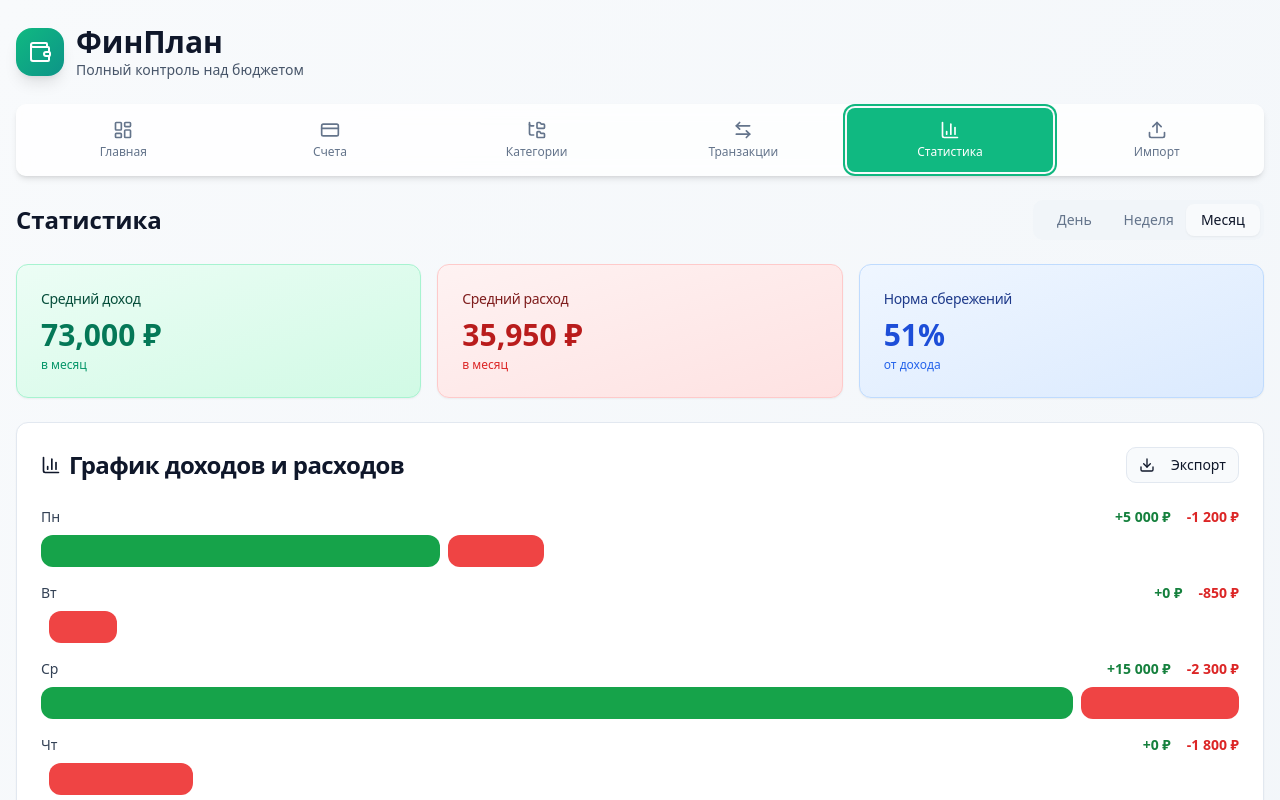
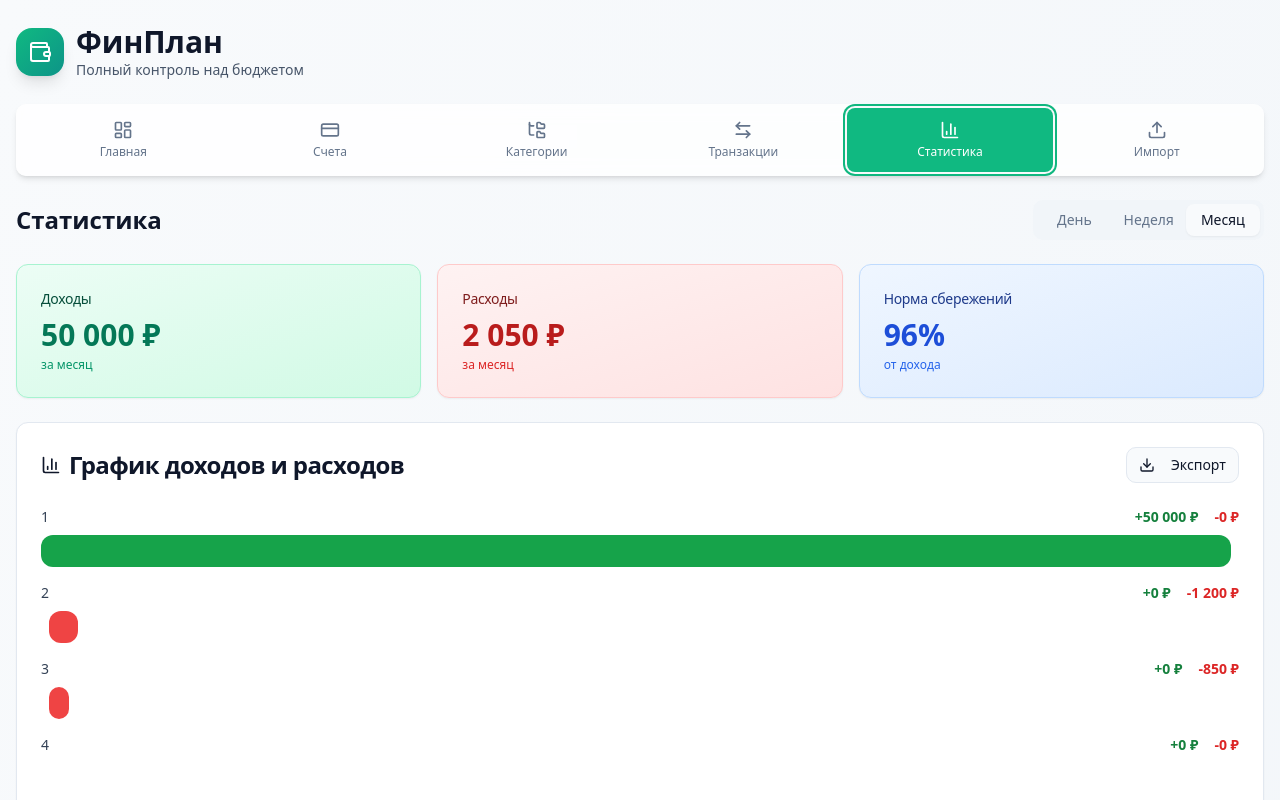
Before and after one commit to pr-poehali-dev/budget-tracking-app, a React (Vite) app: page / in a window 1280 px wide. Both pictures are taken after a click on the tab "Статистика". Shown: the top 800 px of the page. Built offline with nearby package versions, Linux system fonts and the light colour scheme.

Commit message:
fix: исправить ошибку анализа статистики

```diff
--- a/src/pages/StatisticsView.tsx
+++ b/src/pages/StatisticsView.tsx
@@ -1,33 +1,122 @@
-import { useState } from 'react';
+import { useState, useEffect, useMemo } from 'react';
 import { Card, CardContent, CardHeader, CardTitle } from '@/components/ui/card';
 import { Button } from '@/components/ui/button';
 import Icon from '@/components/ui/icon';
 import { Tabs, TabsContent, TabsList, TabsTrigger } from '@/components/ui/tabs';
 import { Dialog, DialogContent, DialogHeader, DialogTitle, DialogTrigger } from '@/components/ui/dialog';
 
+interface Transaction {
+  id: string;
+  type: 'income' | 'expense';
+  amount: number;
+  category: string;
+  account: string;
+  date: string;
+  description: string;
+}
+
 const StatisticsView = () => {
   const [period, setPeriod] = useState<'day' | 'week' | 'month'>('month');
   const [chartType, setChartType] = useState<'pie' | 'bar'>('pie');
+  const [transactions, setTransactions] = useState<Transaction[]>([]);
 
-  const categoryData = [
-    { name: 'Продукты', amount: 12500, percent: 35, color: 'bg-orange-500' },
-    { name: 'Транспорт', amount: 8500, percent: 24, color: 'bg-red-500' },
-    { name: 'Развлечения', amount: 6000, percent: 17, color: 'bg-pink-500' },
-    { name: 'Здоровье', amount: 5000, percent: 14, color: 'bg-rose-500' },
-    { name: 'Образование', amount: 3500, percent: 10, color: 'bg-indigo-500' },
-  ];
+  useEffect(() => {
+    const saved = localStorage.getItem('finplan_transactions');
+    if (saved) {
+      setTransactions(JSON.parse(saved));
+    }
+  }, []);
 
-  const dailyData = [
-    { day: 'Пн', income: 5000, expense: 1200 },
-    { day: 'Вт', income: 0, expense: 850 },
-    { day: 'Ср', income: 15000, expense: 2300 },
-    { day: 'Чт', income: 0, expense: 1800 },
-    { day: 'Пт', income: 8000, expense: 3500 },
-    { day: 'Сб', income: 0, expense: 4200 },
-    { day: 'Вс', income: 0, expense: 2100 },
-  ];
+  const filteredTransactions = useMemo(() => {
+    const now = new Date();
+    const startOfDay = new Date(now.getFullYear(), now.getMonth(), now.getDate());
+    const startOfWeek = new Date(now);
+    startOfWeek.setDate(now.getDate() - now.getDay() + 1);
+    startOfWeek.setHours(0, 0, 0, 0);
+    const startOfMonth = new Date(now.getFullYear(), now.getMonth(), 1);
 
-  const maxAmount = Math.max(...dailyData.map(d => Math.max(d.income, d.expense)));
+    return transactions.filter(t => {
+      const txDate = new Date(t.date);
+      if (period === 'day') return txDate >= startOfDay;
+      if (period === 'week') return txDate >= startOfWeek;
+      if (period === 'month') return txDate >= startOfMonth;
+      return true;
+    });
+  }, [transactions, period]);
+
+  const { totalIncome, totalExpense, categoryData, dailyData } = useMemo(() => {
+    const income = filteredTransactions.filter(t => t.type === 'income').reduce((sum, t) => sum + t.amount, 0);
+    const expense = filteredTransactions.filter(t => t.type === 'expense').reduce((sum, t) => sum + t.amount, 0);
+
+    const categoryMap = new Map<string, { amount: number, color: string }>();
+    const colors = ['bg-orange-500', 'bg-red-500', 'bg-pink-500', 'bg-rose-500', 'bg-indigo-500', 'bg-purple-500', 'bg-blue-500', 'bg-teal-500'];
+
+    filteredTransactions
+      .filter(t => t.type === 'expense')
+      .forEach((t, idx) => {
+        const current = categoryMap.get(t.category) || { amount: 0, color: colors[idx % colors.length] };
+        categoryMap.set(t.category, { amount: current.amount + t.amount, color: current.color });
+      });
+
+    const totalExpenseForPercent = expense || 1;
+    const categoryArray = Array.from(categoryMap.entries())
+      .map(([name, data]) => ({
+        name,
+        amount: data.amount,
+        percent: Math.round((data.amount / totalExpenseForPercent) * 100),
+        color: data.color
+      }))
+      .sort((a, b) => b.amount - a.amount)
+      .slice(0, 8);
+
+    const now = new Date();
+    let days: { day: string, income: number, expense: number }[] = [];
+
+    if (period === 'day') {
+      const hours = Array.from({ length: 24 }, (_, i) => i);
+      days = hours.map(h => ({
+        day: `${h}:00`,
+        income: 0,
+        expense: 0
+      }));
+    } else if (period === 'week') {
+      const weekDays = ['Пн', 'Вт', 'Ср', 'Чт', 'Пт', 'Сб', 'Вс'];
+      days = weekDays.map(d => ({ day: d, income: 0, expense: 0 }));
+
+      filteredTransactions.forEach(t => {
+        const txDate = new Date(t.date);
+        const dayOfWeek = (txDate.getDay() + 6) % 7;
+        if (t.type === 'income') days[dayOfWeek].income += t.amount;
+        else days[dayOfWeek].expense += t.amount;
+      });
+    } else {
+      const daysInMonth = new Date(now.getFullYear(), now.getMonth() + 1, 0).getDate();
+      days = Array.from({ length: Math.min(daysInMonth, 31) }, (_, i) => ({
+        day: `${i + 1}`,
+        income: 0,
+        expense: 0
+      }));
+
+      filteredTransactions.forEach(t => {
+        const txDate = new Date(t.date);
+        const dayOfMonth = txDate.getDate() - 1;
+        if (dayOfMonth >= 0 && dayOfMonth < days.length) {
+          if (t.type === 'income') days[dayOfMonth].income += t.amount;
+          else days[dayOfMonth].expense += t.amount;
+        }
+      });
+    }
+
+    return {
+      totalIncome: income,
+      totalExpense: expense,
+      categoryData: categoryArray,
+      dailyData: days
+    };
+  }, [filteredTransactions, period]);
+
+  const maxAmount = Math.max(...dailyData.map(d => Math.max(d.income, d.expense)), 1);
+  const savingsRate = totalIncome > 0 ? Math.round(((totalIncome - totalExpense) / totalIncome) * 100) : 0;
 
   return (
     <div className="space-y-6">
@@ -45,21 +134,25 @@ const StatisticsView = () => {
       <div className="grid gap-4 md:grid-cols-3">
         <Card className="bg-gradient-to-br from-emerald-50 to-emerald-100 border-emerald-200">
           <CardHeader className="pb-2">
-            <CardTitle className="text-sm font-medium text-emerald-900">Средний доход</CardTitle>
+            <CardTitle className="text-sm font-medium text-emerald-900">Доходы</CardTitle>
           </CardHeader>
           <CardContent>
-            <div className="text-3xl font-bold text-emerald-700">73,000 ₽</div>
-            <p className="text-xs text-emerald-600 mt-1">в месяц</p>
+            <div className="text-3xl font-bold text-emerald-700">{totalIncome.toLocaleString('ru-RU')} ₽</div>
+            <p className="text-xs text-emerald-600 mt-1">
+              за {period === 'day' ? 'день' : period === 'week' ? 'неделю' : 'месяц'}
+            </p>
           </CardContent>
         </Card>
 
         <Card className="bg-gradient-to-br from-red-50 to-red-100 border-red-200">
           <CardHeader className="pb-2">
-            <CardTitle className="text-sm font-medium text-red-900">Средний расход</CardTitle>
+            <CardTitle className="text-sm font-medium text-red-900">Расходы</CardTitle>
           </CardHeader>
           <CardContent>
-            <div className="text-3xl font-bold text-red-700">35,950 ₽</div>
-            <p className="text-xs text-red-600 mt-1">в месяц</p>
+            <div className="text-3xl font-bold text-red-700">{totalExpense.toLocaleString('ru-RU')} ₽</div>
+            <p className="text-xs text-red-600 mt-1">
+              за {period === 'day' ? 'день' : period === 'week' ? 'неделю' : 'месяц'}
+            </p>
           </CardContent>
         </Card>
 
@@ -68,7 +161,7 @@ const StatisticsView = () => {
             <CardTitle className="text-sm font-medium text-blue-900">Норма сбережений</CardTitle>
           </CardHeader>
           <CardContent>
-            <div className="text-3xl font-bold text-blue-700">51%</div>
+            <div className="text-3xl font-bold text-blue-700">{savingsRate}%</div>
             <p className="text-xs text-blue-600 mt-1">от дохода</p>
           </CardContent>
         </Card>
@@ -199,7 +292,7 @@ const StatisticsView = () => {
                 }, [] as JSX.Element[])}
                 <circle cx="140" cy="140" r="60" fill="white" />
                 <text x="140" y="135" textAnchor="middle" className="fill-slate-900 font-bold text-2xl transform rotate-90" style={{ transformOrigin: '140px 140px' }}>
-                  35,950
+                  {totalExpense.toLocaleString('ru-RU')}
                 </text>
                 <text x="140" y="155" textAnchor="middle" className="fill-slate-600 text-sm transform rotate-90" style={{ transformOrigin: '140px 140px' }}>
                   ₽
@@ -263,15 +356,32 @@ const StatisticsView = () => {
             </CardTitle>
           </CardHeader>
           <CardContent>
+            {(() => {
+              const incomeCategories = new Map<string, number>();
+              filteredTransactions
+                .filter(t => t.type === 'income')
+                .forEach(t => {
+                  incomeCategories.set(t.category, (incomeCategories.get(t.category) || 0) + t.amount);
+                });
+              const topIncome = Array.from(incomeCategories.entries())
+                .sort((a, b) => b[1] - a[1])[0];
+
+              if (!topIncome) {
+                return <p className="text-slate-600">Нет данных</p>;
+              }
+
+              return (
                 <div className="flex items-center gap-4">
                   <div className="w-16 h-16 bg-emerald-500 rounded-2xl flex items-center justify-center">
                     <Icon name="Briefcase" className="h-8 w-8 text-white" />
                   </div>
                   <div>
-                <p className="text-2xl font-bold text-violet-900">Зарплата</p>
-                <p className="text-lg text-violet-700">50,000 ₽</p>
+                    <p className="text-2xl font-bold text-violet-900">{topIncome[0]}</p>
+                    <p className="text-lg text-violet-700">{topIncome[1].toLocaleString('ru-RU')} ₽</p>
                   </div>
                 </div>
+              );
+            })()}
           </CardContent>
         </Card>
 
@@ -283,15 +393,19 @@ const StatisticsView = () => {
             </CardTitle>
           </CardHeader>
           <CardContent>
+            {categoryData.length > 0 ? (
               <div className="flex items-center gap-4">
                 <div className="w-16 h-16 bg-orange-500 rounded-2xl flex items-center justify-center">
                   <Icon name="ShoppingCart" className="h-8 w-8 text-white" />
                 </div>
                 <div>
-                <p className="text-2xl font-bold text-amber-900">Продукты</p>
-                <p className="text-lg text-amber-700">12,500 ₽</p>
+                  <p className="text-2xl font-bold text-amber-900">{categoryData[0].name}</p>
+                  <p className="text-lg text-amber-700">{categoryData[0].amount.toLocaleString('ru-RU')} ₽</p>
                 </div>
               </div>
+            ) : (
+              <p className="text-slate-600">Нет данных</p>
+            )}
           </CardContent>
         </Card>
       </div>
```
Lines whose indentation alone changed are shown as unchanged.
